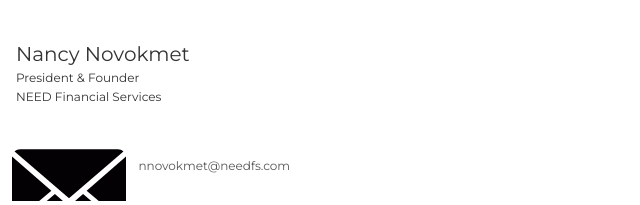
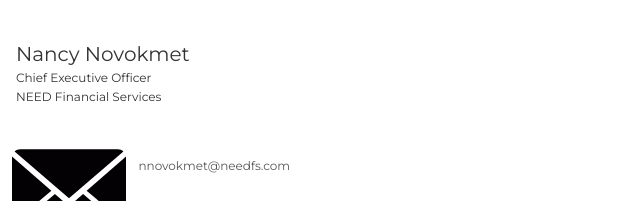
Before and after one commit to need-financial-services/nnovokmet, a plain HTML site: page index.html in a window 1280 px wide. Shown: the part 227-432 px from the top of the page, 0-640 px from the left. Drawn offline with Linux system fonts and the light colour scheme; a web font is replaced by a local one.

Commit message:
Update index.html

```diff
--- a/index.html
+++ b/index.html
@@ -27,7 +27,7 @@
 			<div class="row name-title-company">
 				<div class="col is-6">
 					<p class="text-name">Nancy Novokmet</p>
-					<p class="text-title-company">President & Founder</p>
+					<p class="text-title-company">Chief Executive Officer</p>
 					<p class="text-title-company">NEED Financial Services</p>
 				</div>
 				<div class="col">
```
